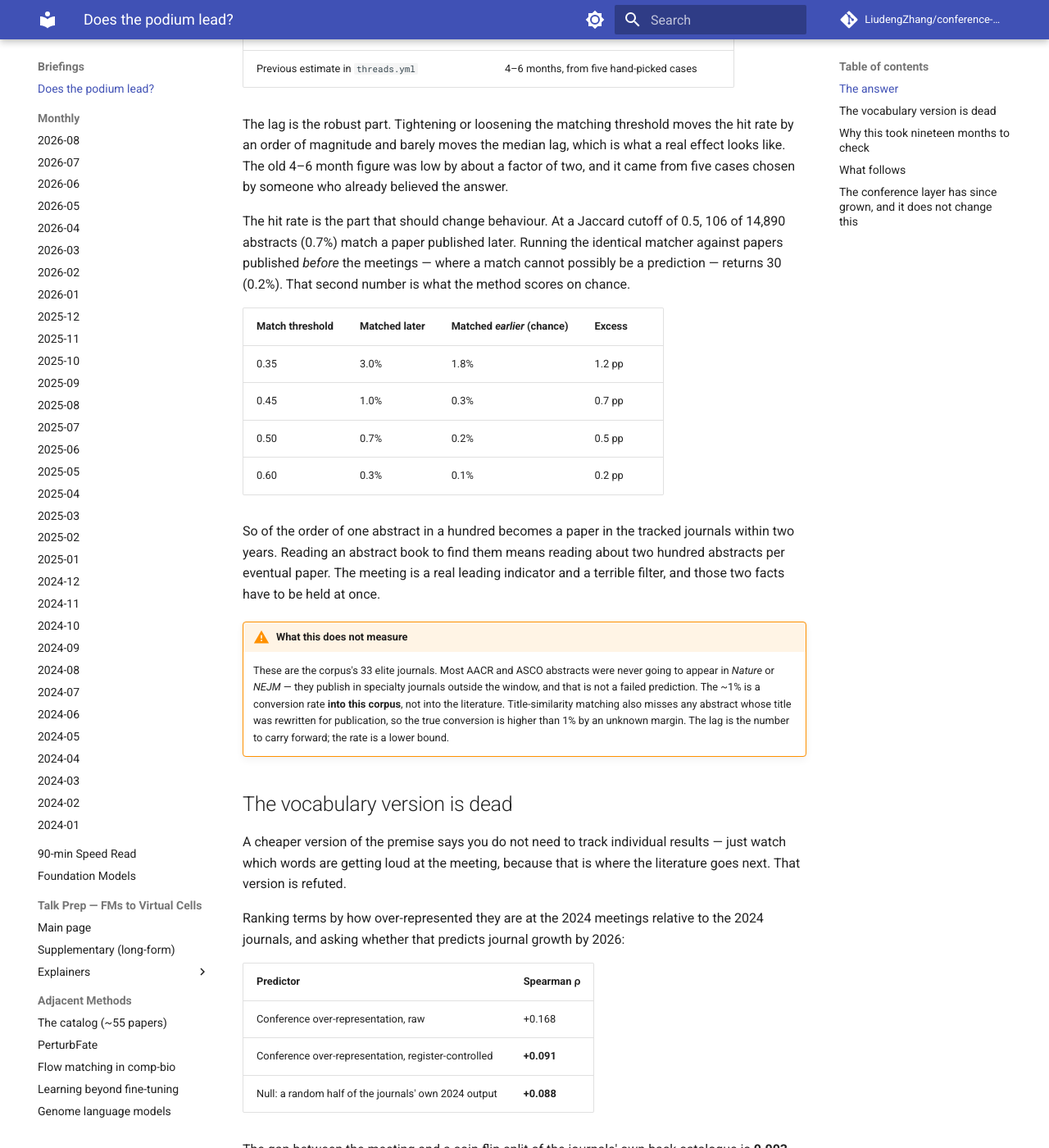
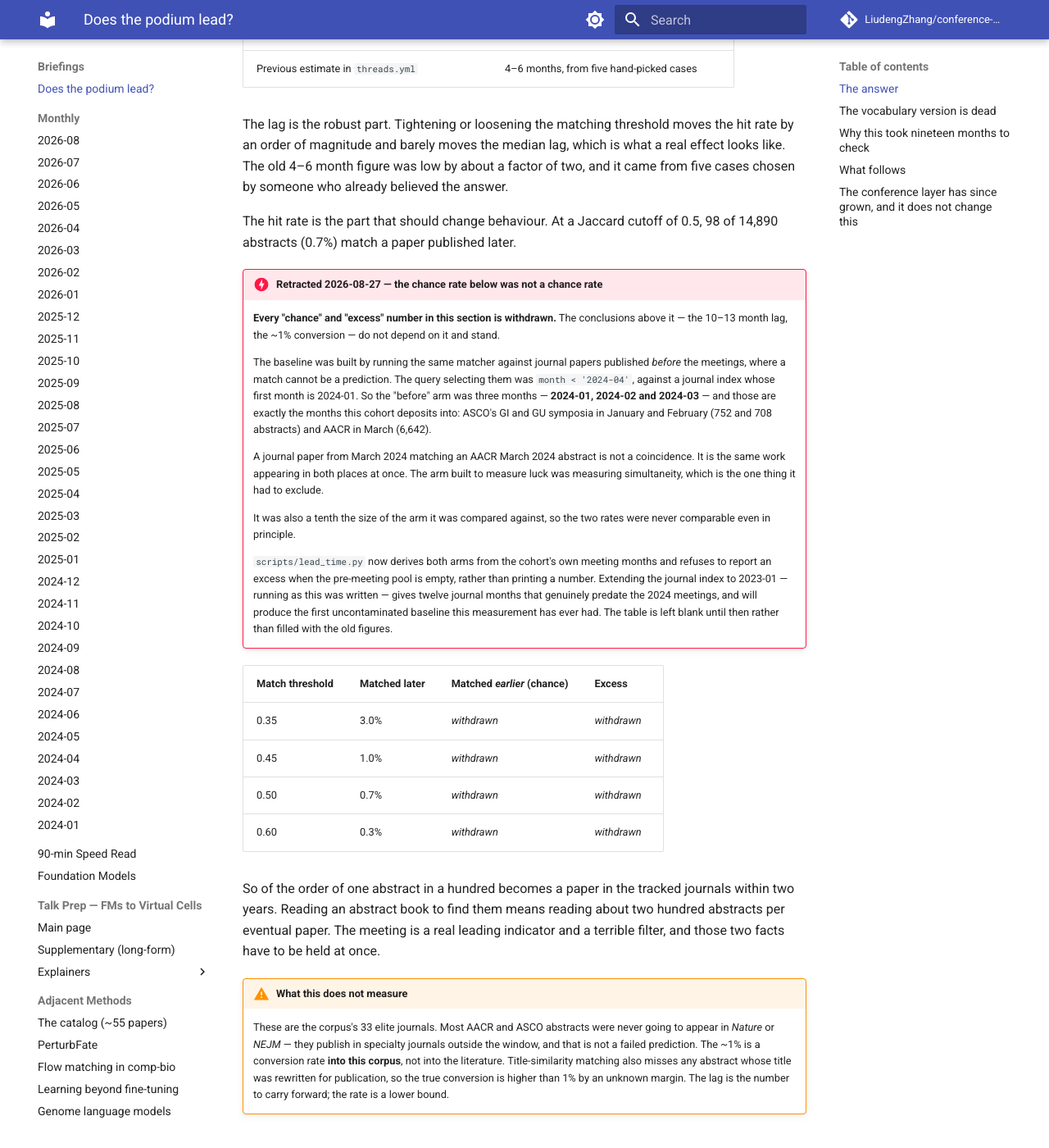
Before and after one commit to LiudengZhang/conference-corpus, an MkDocs documentation site: the page built from docs/briefings/does-the-podium-lead.md, in a window 1280 px wide and 1400 px high, scrolled down 749 px. Shown: the whole window at 82% size. Built offline with MkDocs 1.6.1 and Material for MkDocs 9.7.7, drawn with Linux system fonts in a browser that asks for light colours; a script that is not in the unit is left out; comment, search, counter and statistics services are not loaded.

Commit message:
fix(premise): withdraw the coincidence rate from the live page
The premise page is published and states a headline conclusion resting on a
baseline that does not measure what it claims. That should not wait for the
harvest currently extending the index, so the numbers are withdrawn now and
the table is left blank rather than left standing.

What was wrong: the "matched earlier (chance)" column ran the title matcher
against journal papers published before the meetings, selected with
`month < '2024-04'` against an index whose first month is 2024-01. The arm
was therefore 2024-01, 2024-02 and 2024-03 — the exact months this cohort
deposits into. ASCO's GI and GU symposia are January and February (752 and
708 abstracts); AACR is March (6,642). An arm built to measure luck was
measuring simultaneity, which is the one thing it existed to exclude. It
was also a tenth the size of the arm it was compared against, so the two
rates were never comparable even in principle.

What survives: the 10-13 month lag and the ~1% conversion rate are computed
without reference to the baseline and are unaffected.

The same figures were restated in threads.yml `clinical-practice`, which is
why they are corrected in both places in one commit — a number that lives
in two files disagrees with itself the moment only one is edited.

```diff
--- a/docs/briefings/does-the-podium-lead.md
+++ b/docs/briefings/does-the-podium-lead.md
@@ -33,17 +33,43 @@ factor of two, and it came from five cases chosen by someone who already
 believed the answer.
 
 The hit rate is the part that should change behaviour. At a Jaccard cutoff of
-0.5, 106 of 14,890 abstracts (0.7%) match a paper published later. Running the
-identical matcher against papers published *before* the meetings — where a match
-cannot possibly be a prediction — returns 30 (0.2%). That second number is what
-the method scores on chance.
+0.5, 98 of 14,890 abstracts (0.7%) match a paper published later.
+
+!!! danger "Retracted 2026-08-27 — the chance rate below was not a chance rate"
+    **Every "chance" and "excess" number in this section is withdrawn.** The
+    conclusions above it — the 10–13 month lag, the ~1% conversion — do not
+    depend on it and stand.
+
+    The baseline was built by running the same matcher against journal papers
+    published *before* the meetings, where a match cannot be a prediction. The
+    query selecting them was `month < '2024-04'`, against a journal index whose
+    first month is 2024-01. So the "before" arm was three months —
+    **2024-01, 2024-02 and 2024-03** — and those are exactly the months this
+    cohort deposits into: ASCO's GI and GU symposia in January and February
+    (752 and 708 abstracts) and AACR in March (6,642).
+
+    A journal paper from March 2024 matching an AACR March 2024 abstract is not
+    a coincidence. It is the same work appearing in both places at once. The
+    arm built to measure luck was measuring simultaneity, which is the one thing
+    it had to exclude.
+
+    It was also a tenth the size of the arm it was compared against, so the two
+    rates were never comparable even in principle.
+
+    `scripts/lead_time.py` now derives both arms from the cohort's own meeting
+    months and refuses to report an excess when the pre-meeting pool is empty,
+    rather than printing a number. Extending the journal index to 2023-01 —
+    running as this was written — gives twelve journal months that genuinely
+    predate the 2024 meetings, and will produce the first uncontaminated
+    baseline this measurement has ever had. The table is left blank until then
+    rather than filled with the old figures.
 
 | Match threshold | Matched later | Matched *earlier* (chance) | Excess |
 |---|---|---|---|
-| 0.35 | 3.0% | 1.8% | 1.2 pp |
-| 0.45 | 1.0% | 0.3% | 0.7 pp |
-| 0.50 | 0.7% | 0.2% | 0.5 pp |
-| 0.60 | 0.3% | 0.1% | 0.2 pp |
+| 0.35 | 3.0% | *withdrawn* | *withdrawn* |
+| 0.45 | 1.0% | *withdrawn* | *withdrawn* |
+| 0.50 | 0.7% | *withdrawn* | *withdrawn* |
+| 0.60 | 0.3% | *withdrawn* | *withdrawn* |
 
 So of the order of one abstract in a hundred becomes a paper in the tracked
 journals within two years. Reading an abstract book to find them means reading
```
Also changed, not shown: 1 other file.
